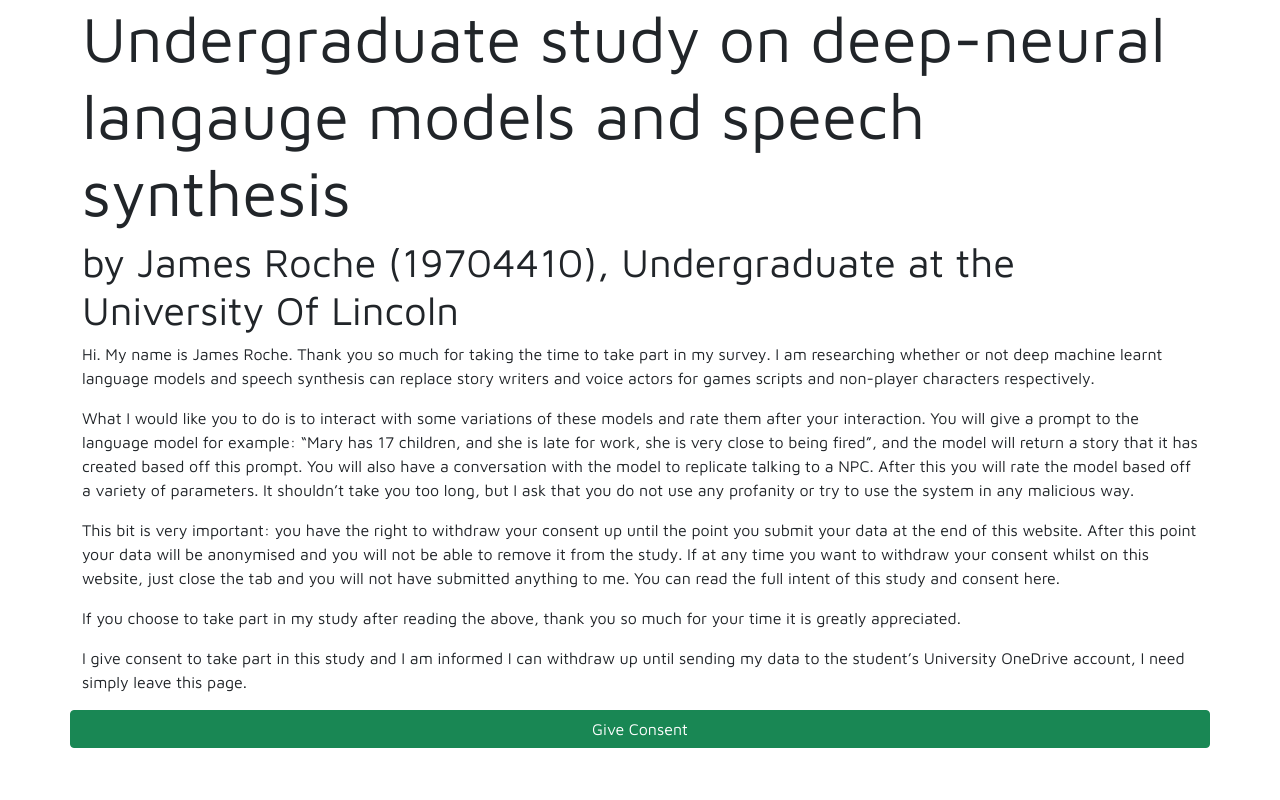
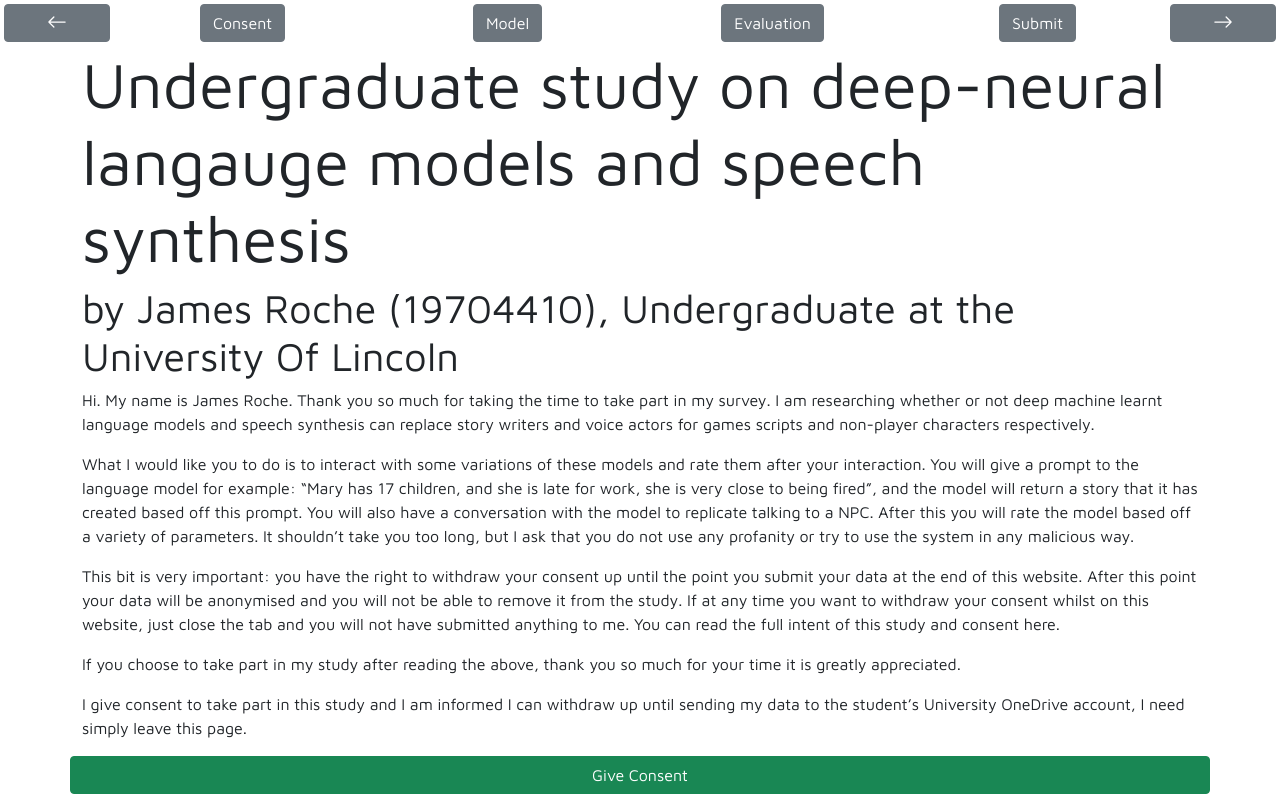
Before and after one commit to spoolean/ProjectSoftware-Vue-ASP.netAPI, a Vue app in the folder ProjectSoftware/: page / in a window 1280 px wide. Built offline with nearby package versions, Linux system fonts and the light colour scheme.

Commit message:
Adds navigation bar that changes the page (needs overhaul in ui, it's okay but not nearly good enough)

```diff
--- a/ProjectSoftware/src/App.js
+++ b/ProjectSoftware/src/App.js
@@ -16,12 +16,25 @@ export default {
     render() {
         return (
             <div>
-                <div class = "row sticky bg-dark">
-                </div>
+                {/* This is the pages navigation bar so users can move about the application*/}
+                <b-row class="m-1 text-center">
+                    <b-col><b-row><b-button on-click={() => { this.$store.dispatch("backward"); }}><b-icon icon="arrow-left"></b-icon></b-button></b-row></b-col>
+                    <b-col cols="10">
+                        <b-row>
+                            <b-col><b-button on-click={() => { this.$store.dispatch("changePage", 1); }}>Consent</b-button></b-col>
+                            <b-col><b-button on-click={() => { this.$store.dispatch("changePage", 2); }}>Model</b-button></b-col>
+                            <b-col><b-button on-click={() => { this.$store.dispatch("changePage", 3); }}>Evaluation</b-button></b-col>
+                            <b-col><b-button on-click={() => { this.$store.dispatch("changePage", 4); }}>Submit</b-button></b-col>
+                        </b-row>
+                    </b-col>
+                    <b-col><b-row><b-button on-click={() => { this.$store.dispatch("forward"); }}><b-icon icon="arrow-right"></b-icon></b-button></b-row></b-col>
+                </b-row>
+
+                {/* Dynamically render each page/component based off the page number */}
                 {this.$store.state.activePage === 1 && <Consent />}
                 {this.$store.state.activePage === 2 && <LanguageModel />}
                 {this.$store.state.activePage === 3 && <Evaluation />}
-                {this.$store.state.activePage === 4 && <Sumbit />}
+                {this.$store.state.activePage === 4 && <Submit />}
             </div>
         );
     },
--- a/ProjectSoftware/src/components/Store.js
+++ b/ProjectSoftware/src/components/Store.js
@@ -12,10 +12,14 @@ export default new Vuex.Store({
             state.activePage = page;
         },
         incrementPage(state) {
-            state.activePage += 1;
+            if (state.activePage != 4) {
+                state.activePage += 1;
+            }
         },
         decrementPage(state) {
-            state.activePage -= 1;
+            if (state.activePage != 1) {
+                state.activePage -= 1;
+            }
         },
     },
     actions: {
--- a/ProjectSoftware/src/main.js
+++ b/ProjectSoftware/src/main.js
@@ -10,6 +10,7 @@ import Store from "./components/Store.js";
 
 Vue.use(Vuex);
 Vue.use(BootstrapVue);
+Vue.use(IconsPlugin);
 Vue.config.productionTip = false;
 
 new Vue({
```
